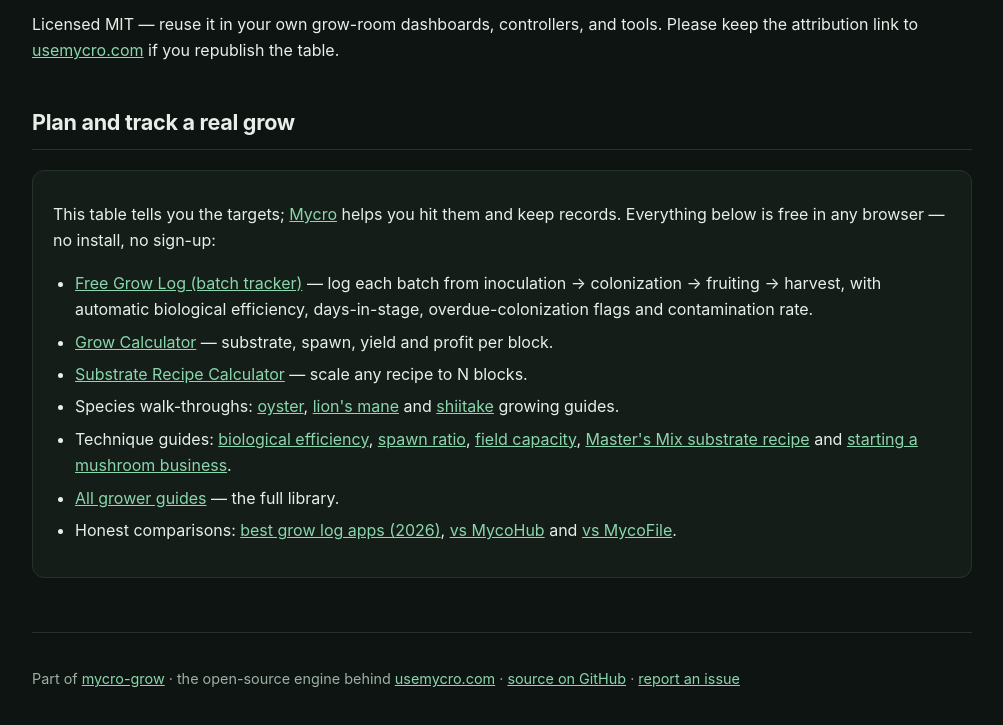
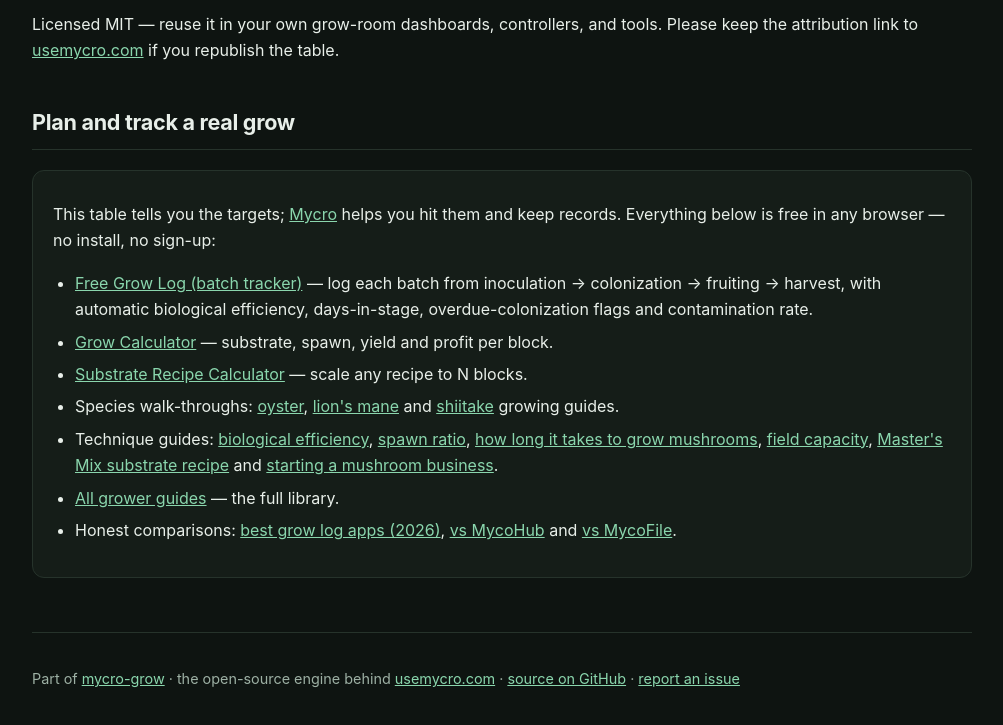
Before and after one commit to SaschaHeyer/mycro-grow, a website: page docs/species.html in a window 1280 px wide. Shown: the part 2563-3288 px from the top of the page, without its empty margins (138-1141 px from the left). Drawn offline with Linux system fonts and the light colour scheme.

Commit message:
Add dofollow discovery link to new how-long-to-grow-mushrooms guide from both OSS Pages
Same proven pattern that got masters-mix discovered (I46): give Googlebot a followed
link from the regularly-crawled OSS Pages chain so the new usemycro.com timeline guide
gets discovered->indexed. No rel=nofollow.

```diff
--- a/docs/species.html
+++ b/docs/species.html
@@ -314,7 +314,7 @@
     <li><a href="https://usemycro.com/calculator.html">Grow Calculator</a> — substrate, spawn, yield and profit per block.</li>
     <li><a href="https://usemycro.com/substrate-calculator.html">Substrate Recipe Calculator</a> — scale any recipe to N blocks.</li>
     <li>Species walk-throughs: <a href="https://usemycro.com/guides/oyster-mushroom-growing.html">oyster</a>, <a href="https://usemycro.com/guides/lions-mane-mushroom-growing.html">lion's mane</a> and <a href="https://usemycro.com/guides/shiitake-mushroom-growing.html">shiitake</a> growing guides.</li>
-    <li>Technique guides: <a href="https://usemycro.com/guides/biological-efficiency.html">biological efficiency</a>, <a href="https://usemycro.com/guides/spawn-ratio.html">spawn ratio</a>, <a href="https://usemycro.com/guides/field-capacity.html">field capacity</a>, <a href="https://usemycro.com/guides/masters-mix-substrate-recipe.html">Master's Mix substrate recipe</a> and <a href="https://usemycro.com/guides/start-mushroom-business.html">starting a mushroom business</a>.</li>
+    <li>Technique guides: <a href="https://usemycro.com/guides/biological-efficiency.html">biological efficiency</a>, <a href="https://usemycro.com/guides/spawn-ratio.html">spawn ratio</a>, <a href="https://usemycro.com/guides/how-long-to-grow-mushrooms.html">how long it takes to grow mushrooms</a>, <a href="https://usemycro.com/guides/field-capacity.html">field capacity</a>, <a href="https://usemycro.com/guides/masters-mix-substrate-recipe.html">Master's Mix substrate recipe</a> and <a href="https://usemycro.com/guides/start-mushroom-business.html">starting a mushroom business</a>.</li>
     <li><a href="https://usemycro.com/guides/">All grower guides</a> — the full library.</li>
     <li>Honest comparisons: <a href="https://usemycro.com/alternatives/best-mushroom-grow-log-apps.html">best grow log apps (2026)</a>, <a href="https://usemycro.com/alternatives/mycohub.html">vs MycoHub</a> and <a href="https://usemycro.com/alternatives/mycofile.html">vs MycoFile</a>.</li>
   </ul>
```
Also changed, not shown: docs/index.html (+1 -0 lines).
